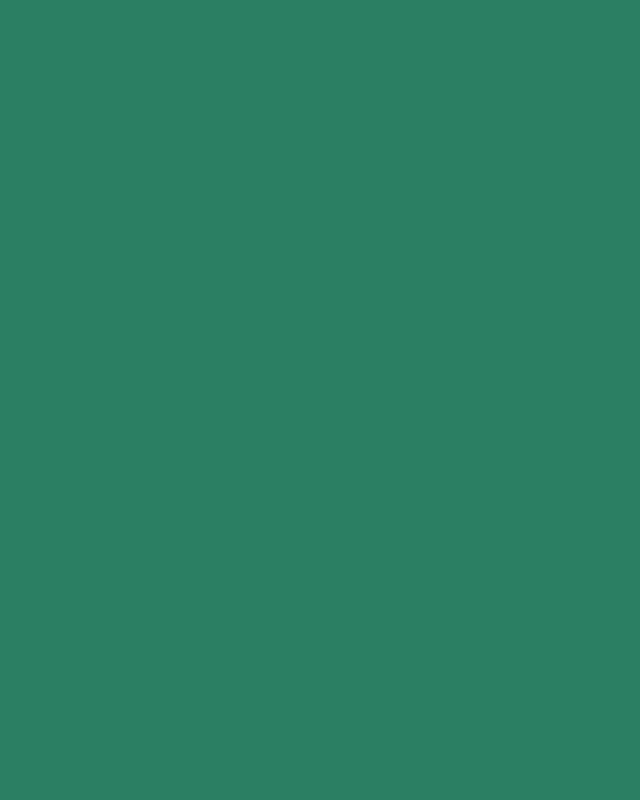
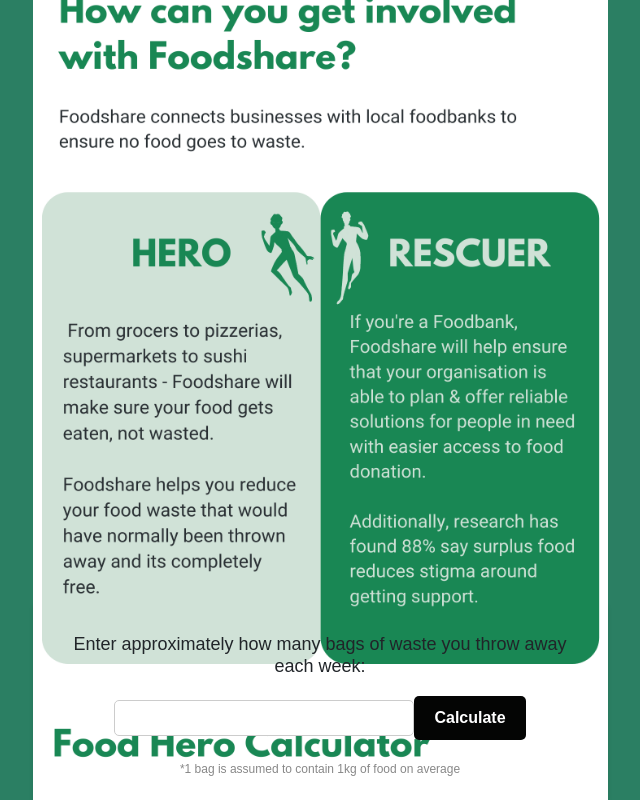
Before and after one commit to maddc0de/foodshare, a React (Create React App) app in the folder frontend/: page /about in a window 1280 px wide. Shown: the part 784-1584 px from the top of the page, without its empty margins (320-960 px from the left). Before the commit the page ends 800 px from the top, so only its background shows below. Built offline with nearby package versions, Linux system fonts and the light colour scheme.

Commit message:
about page with calculator

```diff
--- a/frontend/src/components/about/About.js
+++ b/frontend/src/components/about/About.js
@@ -1,6 +1,8 @@
 import React, { useState } from "react";
 import Navbar from "../navbar/Navbar";
 import './about.css'
+import About1 from './1.png'
+import About2 from './2.png'
 
 const About = ({ navigate }) => {
     const [input, setInput] = useState('');
@@ -16,11 +18,24 @@
     };
 
     return (
+        <>
+    <Navbar owner={""} navigate={'navigate'}></Navbar>
+    <p></p>
       <div>
+      <div className="about-container">
+        <img src={About1} alt="Page" id="page" width="575" height="800" />
+        <img src={About2} alt="Page" id="page" width="575" height="800" />
+        </div>
+        <div className="calculator">
+        <h3>Enter approximately how many bags of waste you throw away each week:</h3>
         <input type="number" value={input} onChange={handleInputChange} />
         <button onClick={calculate}>Calculate</button>
-        {result && <p>Result: {result}</p>}
+        {result && <p>The CO2e produced from your weekly waste could charge your phone {result} times</p>}
+        <p></p>
+        <ps>*1 bag is assumed to contain 1kg of food on average</ps>
+        </div>
       </div>
+      </>
     );
 }
 
--- a/frontend/src/components/about/about.css
+++ b/frontend/src/components/about/about.css
@@ -0,0 +1,126 @@
+.about-container {
+    display: flex;
+    justify-content: center;
+    align-items: center;
+    height: 159vh;
+    background-color: #f1f1f1;
+    margin-top: 900px;
+  }
+
+  .calculator {
+    text-align: center;
+    background-color: #fff;
+    padding: 20px;
+    box-shadow: 0 2px 4px rgba(0, 0, 0, 0.1);
+    max-width: 575px;
+    width: 100%;
+  }
+
+  h3 {
+    font-size: 18px;
+  }
+
+  input[type="number"] {
+    padding: 5px;
+    margin-top: 10px;
+  }
+
+  button {
+    padding: 10px 20px;
+    margin-top: 10px;
+    background-color: #327532;
+    color: white;
+    border: none;
+    cursor: pointer;
+  }
+
+  button:hover {
+    background-color: #45a049;
+  }
+
+  p {
+    margin-top: 10px;
+  }
+
+  ps {
+    font-size: 12px;
+    margin-top: 10px;
+    color: #888;
+  }
+
+  body {
+    display: flex;
+    justify-content: center;
+    align-items: center;
+    height: 100vh;
+    margin: 0;
+    padding: 0;
+    font-family: Arial, sans-serif;
+  }
+
+  /* .container {
+    text-align: center;
+    border: 1px solid #ccc;
+    border-radius: 5px;
+    padding: 20px;
+    box-shadow: 0 2px 4px rgba(0, 0, 0, 0.1);
+    background-color: #f9f9f9;
+    max-width: 575px;
+    width: 100%;
+    margin: 0 auto;
+    margin-top: 700px;
+  } */
+
+  h2 {
+    font-size: 24px;
+  }
+
+  h3 {
+    font-size: 18px;
+    margin-top: 10px;
+  }
+
+  input[type="number"] {
+    padding: 5px;
+    margin-top: 10px;
+  }
+
+  button {
+    padding: 10px 20px;
+    margin-top: 10px;
+    background-color: #040504;
+    color: white;
+    border: none;
+    cursor: pointer;
+  }
+
+  button:hover {
+    background-color: #45a049;
+  }
+
+  p {
+    margin-top: 10px;
+  }
+
+  .ps {
+    font-size: 12px;
+    margin-top: 10px;
+    color: #888;
+  }
+
+  .about-container {
+    display: flex;
+    flex-direction: column;
+    align-items: center;
+  }
+
+
+  .about-container img {
+    margin-bottom: 0px;
+    max-width: 100%;
+  }
+
+  .page-image {
+    margin-bottom: 0px;
+    max-width: 100%;
+  }
```
Also changed, not shown: frontend/src/components/about/1.png (added), frontend/src/components/about/2.png (added).
